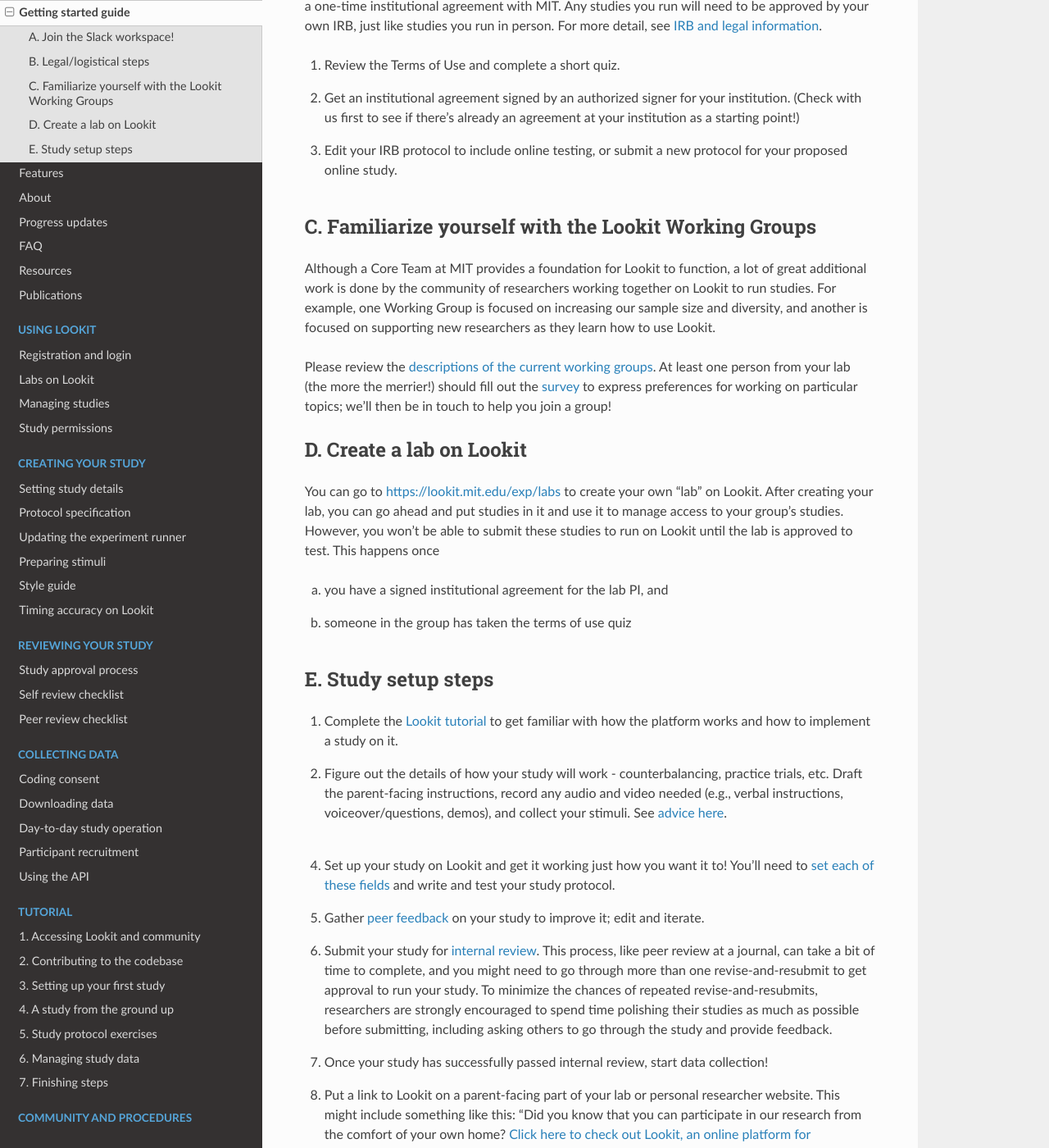
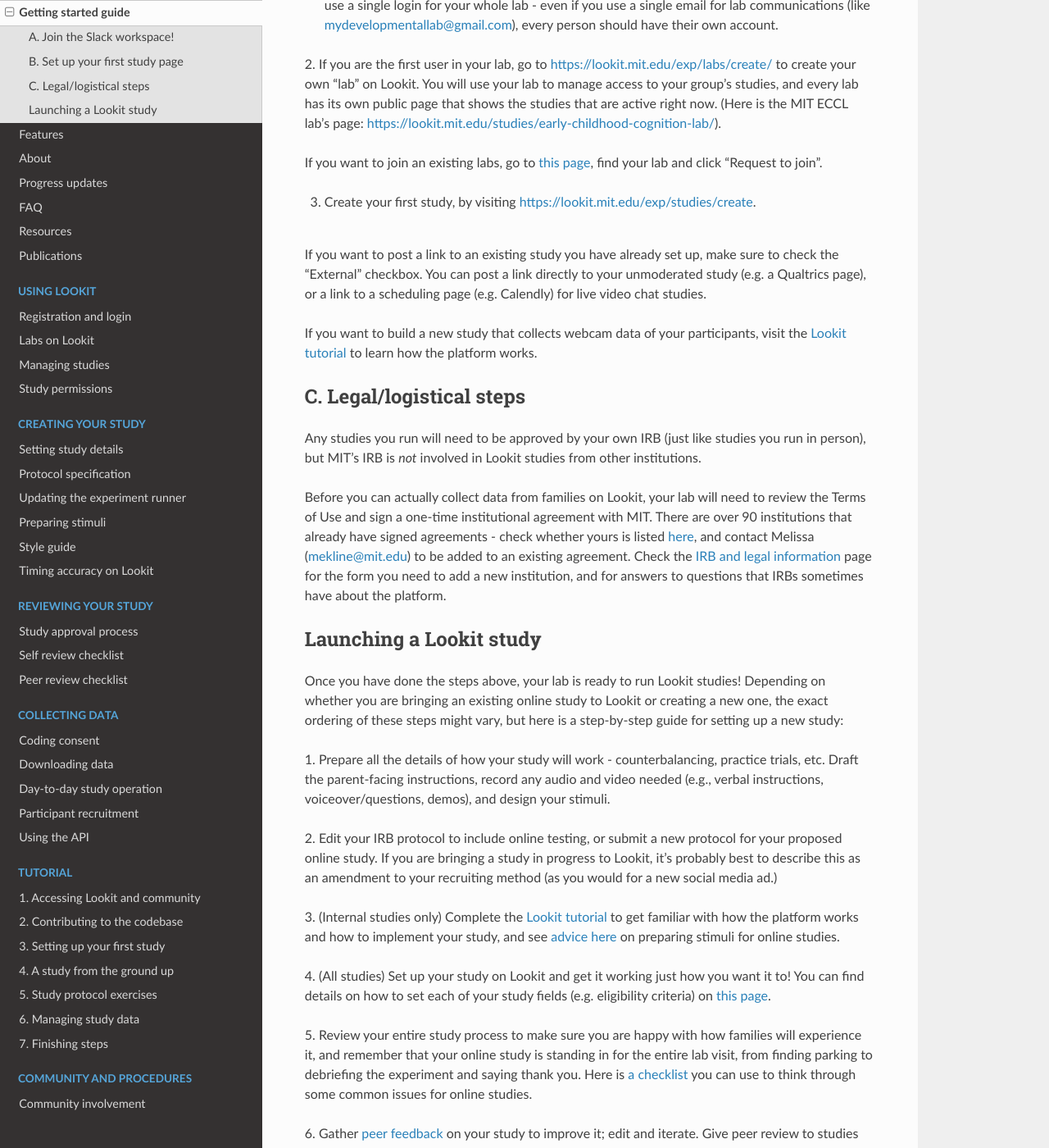
Before and after one commit to lookit/lookit-docs, a Sphinx documentation site: the page built from docs/source/researchers-start-here.rst, in a window 1280 px wide and 1400 px high, scrolled down 825 px. Shown: the whole window at 82% size. Built offline with Sphinx 7.4.7 and the Read the Docs theme 2.0.0, drawn with Linux system fonts in a browser that asks for light colours; some of the changed text lies outside the part shown.

Commit message:
new intro page with focus on external studies

```diff
--- a/docs/source/researchers-start-here.rst
+++ b/docs/source/researchers-start-here.rst
@@ -3,9 +3,8 @@
 Getting started
 =========================================================================================
 
-If you're a researcher interested in using Lookit to run your own developmental studies, here's how you get started!
-
-For a 20-minute overview of how Lookit works, you can also read Jenna Croteau's excellent `Introduction to Lookit  <https://github.com/lookit/research-resources/raw/master/Training/IntroductionToLookit.pdf>`__ document.
+If you're a researcher interested in using Lookit to run your own developmental studies,
+here's how you get started!
 
 .. admonition:: Do I have to do these in order?
 
@@ -22,86 +21,112 @@
 technical support requests. There are a lot of participating researchers
 (over 400 at last count!) who may be able to help!
 
-If you also want to receive updates about Lookit via email, please join the `lookit-research <https://mailman.mit.edu/mailman/listinfo/lookit-research>`__ list as well.
+If you also want to receive updates about Lookit via email, please join the
+ `lookit-research <https://mailman.mit.edu/mailman/listinfo/lookit-research>`__ list as well.
 
-B. Legal/logistical steps
+B.  Set up your first study page
+--------------------------------
+
+There are three steps to create a study on Lookit:
+
+1. Go to https://lookit.mit.edu/registration/ to make a new researcher account. Please *don't*
+ use a single login for your whole lab - even if you use a single email for lab communications
+ (like mydevelopmentallab@gmail.com), every person should have their own account.
+
+2. If you are the first user in your lab, go to https://lookit.mit.edu/exp/labs/create/ to
+create your own “lab” on Lookit. You will use your lab to manage access to your group's
+studies, and every lab has its own public page that shows the studies that are active right
+now. (Here is the MIT ECCL lab's page: https://lookit.mit.edu/studies/early-childhood-cognition-lab/).
+
+If you want to join an existing labs, go to `this page <https://lookit.mit.edu/exp/labs/?page=1&set=all>`__,
+find your lab and click "Request to join".
+
+3. Create your first study, by visiting https://lookit.mit.edu/exp/studies/create.
+
+If you want to post a link to an existing study you have already set up, make sure to check
+the "External" checkbox. You can post a link directly to your unmoderated study (e.g. a
+Qualtrics page), or a link to a scheduling page (e.g. Calendly) for live video chat studies.
+
+If you want to build a new study that collects webcam data of your
+participants, visit the :ref:`Lookit tutorial <tutorial>` to learn how the platform works.
+
+C. Legal/logistical steps
 -------------------------
 
-You can go ahead and create an account on Lookit to start preparing your
-studies right away, but to actually collect data from families on Lookit, your lab will
-need to review the Terms of Use and sign a one-time institutional
-agreement with MIT. Any studies you run will need to be approved by your
-own IRB, just like studies you run in person. For more detail, see :ref:`IRB and legal information <legal>`.
+Any studies you run will need to be approved by your own IRB (just like studies you run in
+person), but MIT's IRB is *not* involved in Lookit studies from other institutions.
 
-1. Review the Terms of Use and complete a short quiz.
+Before you can actually collect data from families on Lookit, your lab will
+need to review the Terms of Use and sign a one-time institutional agreement with MIT.
+There are over 90 institutions that already have signed agreements - check whether yours is
+listed `here <https://docs.google.com/spreadsheets/d/1n3LKOIEStI4kYn0G4dXjaFmQ9B99RIg-8LvSMQRd6gw/edit?usp=sharing>`__,
+and contact Melissa (mekline@mit.edu) to be added to an existing agreement. Check the
+:ref:`IRB and legal information <legal>` page for the form you need to add a new institution,
+and for answers to questions that IRBs sometimes have about the platform.
 
-2. Get an institutional agreement signed by an authorized signer for
-   your institution. (Check with us first to see if there's already an agreement at your
-   institution as a starting point!)
+Launching a Lookit study
+------------------------
 
-3. Edit your IRB protocol to include online testing, or submit a new
-   protocol for your proposed online study.
+Once you have done the steps above, your lab is ready to run Lookit studies! Depending on
+whether you are bringing an existing online study to Lookit or creating a new one,
+the exact ordering of these steps might vary, but here is a step-by-step guide for
+setting up a new study:
 
+1. Prepare all the details of how your study will work - counterbalancing, practice trials,
+etc. Draft the parent-facing instructions, record any audio and video needed (e.g., verbal
+instructions, voiceover/questions, demos), and design your stimuli.
 
-C. Familiarize yourself with the Lookit Working Groups
-------------------------------------------------------
+2. Edit your IRB protocol to include online testing, or submit a new protocol for your
+proposed online study. If you are bringing a study in progress to Lookit, it's probably
+best to describe this as an amendment to your recruiting method (as you would for a
+new social media ad.)
 
-Although a Core Team at MIT provides a foundation for Lookit to
-function, a lot of great additional work is done by the community of
-researchers working together on Lookit to run studies. For example, one
-Working Group is focused on increasing our sample size and diversity,
-and another is focused on supporting new researchers as they learn how
-to use Lookit.
+3. (Internal studies only) Complete the :ref:`Lookit tutorial <tutorial>` to get familiar
+with how the platform works and how to implement your study, and see
+:ref:`advice here <stim_prep>` on preparing stimuli for online studies.
 
-Please review the :ref:`descriptions of the current working groups <working_groups>`.
-At least one person from your lab (the more the merrier!) should fill out the `survey <https://yaleas.qualtrics.com/jfe/form/SV_cAp5I97tgIY8zEF>`__ to express preferences for working on particular topics; we'll then be in touch to help you join a group!
+4. (All studies) Set up your study on Lookit and get it working just how you want it
+to! You can find details on how to set each of your study fields (e.g. eligibility criteria)
+on `this page <https://lookit.readthedocs.io/en/develop/researchers-set-study-fields.html>`__.
 
-D. Create a lab on Lookit
--------------------------
+5. Review your entire study process to make sure you are happy with how families will
+experience it, and remember that your online study is standing in for the entire lab visit,
+from finding parking to debriefing the experiment and saying thank you. Here is `a checklist
+<https://lookit.readthedocs.io/en/develop/community-study-review-checklists-self.html>`__
+you can use to think through some common issues for online studies.
 
-You can go to https://lookit.mit.edu/exp/labs to create
-your own “lab” on Lookit. After creating your lab, you can go ahead and put studies in it and use it to manage access to your group’s studies. However, you won’t be able
-to submit these studies to run on Lookit until the lab is approved to
-test. This happens once
+6. Gather :ref:`peer feedback <peer review>` on your study to improve it; edit and iterate.
+Give peer review to studies from other labs - this is both the fair thing to do and a
+great way to pick up new strategies for your own studies!
 
-(a) you have a signed institutional agreement for the lab PI, and
-(b) someone in the group has taken the terms of use quiz
+7. Submit your study for :ref:`internal review <study_approval>`. *Note: Studies that were
+previously approved on ChildrenHelpingScience or which are already in the middle of data
+collection will be automatically approved in most cases; make sure to ping Melissa on
+Slack when you submit your study!*
 
-E. Study setup steps
---------------------
+We aim to review all studies within 1-2 weeks, but for new studies you might need to go
+through more than one revise-and-resubmit to get approval to run your study. To minimize
+the chances of repeated revise-and-resubmits, researchers are strongly encouraged to spend
+time polishing their studies as much as possible before submitting, including asking
+others to go through the study and provide feedback.
 
-1. Complete the :ref:`Lookit tutorial <tutorial>` to get familiar with how the platform
-   works and how to implement a study on it.
+8. Once your study has successfully passed internal review, start data collection! Your study
+will appear on the main Lookit page and your lab's Lookit page, and invitations will start
+going out to eligible families in our 8,000+ family database. You can pause and re-start
+data collection whenever you need to.
 
-2. Figure out the details of how your study will work - counterbalancing,
-   practice trials, etc. Draft the parent-facing instructions, record any audio and video
-   needed (e.g., verbal instructions, voiceover/questions, demos), and
-   collect your stimuli. See :ref:`advice here <stim_prep>`.
+9. There are 8,000+ families in our database because of the work that other labs have done to
+advertise their specific studies - make sure to return the favor! You can ensure that any
+families you recruit to Lookit take your study first by including a direct link that study -
+the 'new user' workflow sends eligible participants right back to the study they came to take.
 
-4. Set up your study on Lookit and get it working just how you want it
-   to! You’ll need to `set each of these
-   fields <https://lookit.readthedocs.io/en/develop/researchers-set-study-fields.html>`__
-   and write and test your study protocol.
+Put a link to Lookit on a parent-facing part of your lab or personal researcher website.
+This might include something like this:
 
-5. Gather :ref:`peer feedback <peer review>` on your study to improve it; edit and
-   iterate.
+“Did you know that you can participate in our research from the comfort of your own home?
+`Click here to check out Lookit, an online platform for developmental research. <https://lookit.mit.edu>`__
+Families can participate in our studies on their home computers, any time they want!”
 
-6. Submit your study for :ref:`internal review <study_approval>`.
-   This process, like peer review at a journal, can take a bit of time
-   to complete, and you might need to go through more than one
-   revise-and-resubmit to get approval to run your study. To minimize
-   the chances of repeated revise-and-resubmits, researchers are
-   strongly encouraged to spend time polishing their studies as much as
-   possible before submitting, including asking others to go through the
-   study and provide feedback.
+.. admonition:: Learn more!
 
-7. Once your study has successfully passed internal review, start data
-   collection!
-
-8. Put a link to Lookit on a parent-facing part of your lab or personal
-   researcher website. This might include something like this: “Did you
-   know that you can participate in our research from the comfort of
-   your own home? `Click here to check out Lookit, an online platform
-   for developmental research. <https://lookit.mit.edu>`__ Families can
-   participate in our studies on their home computers, any time they
-   want!”
+   For a 20-minute overview of how Lookit works (with a focus on internal studies), you can also read Jenna Croteau's excellent `Introduction to Lookit  <https://github.com/lookit/research-resources/raw/master/Training/IntroductionToLookit.pdf>`__ document.
```
Also changed, not shown: 2 other files.
